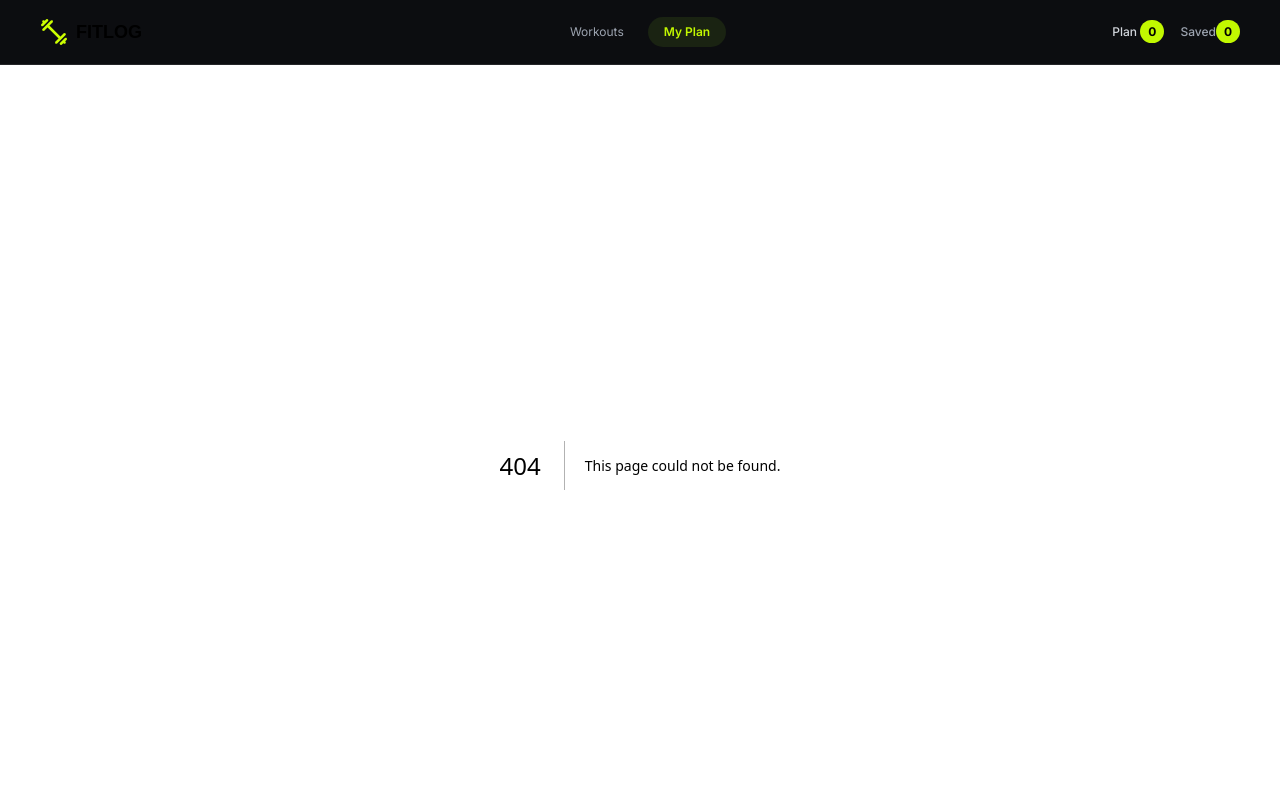
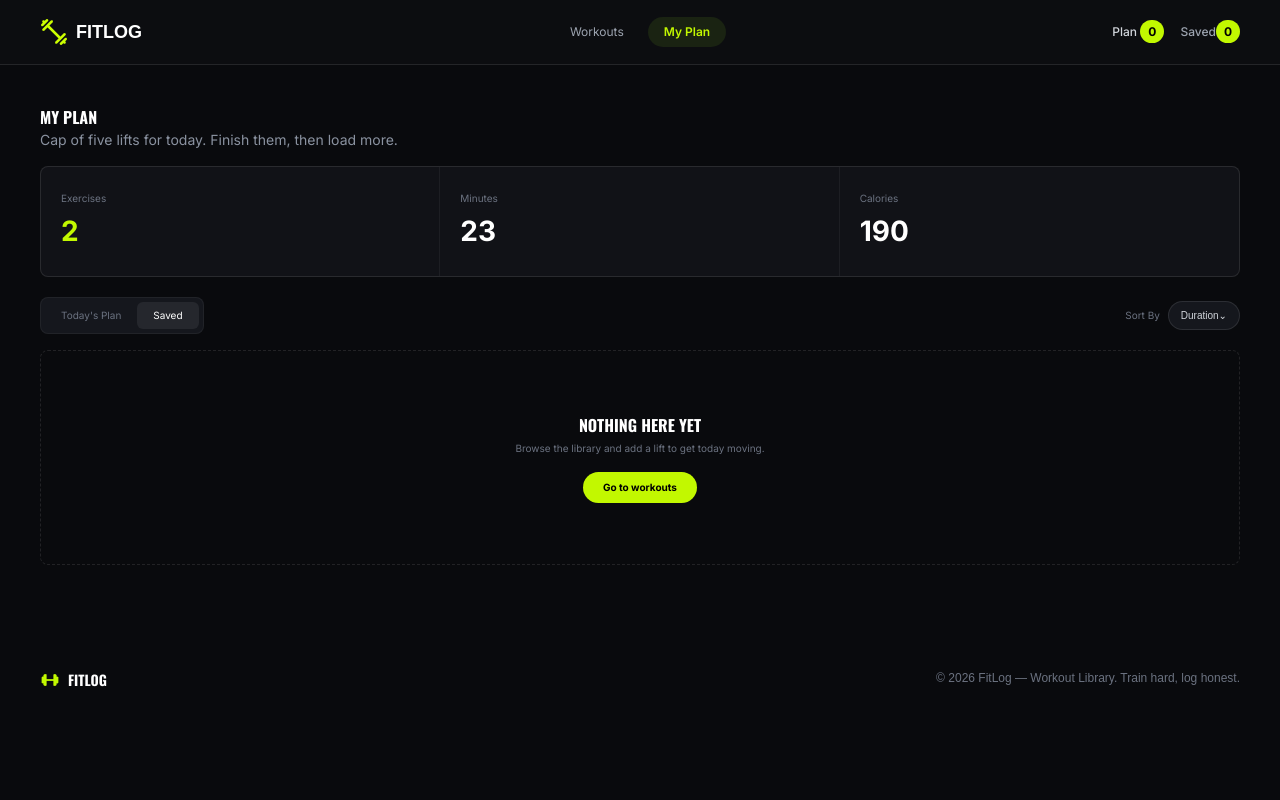
Before and after one commit to Avijit35cse/B14-A6-Fit-Log, a Next.js app: page /my-plan in a window 1280 px wide. Before the commit this address had no page. Shown: the top 800 px of the page. Built offline with nearby package versions, Linux system fonts and the light colour scheme.

Commit message:
UI of my-plan section added

```diff
--- /dev/null
+++ b/src/app/my-plan/page.tsx
@@ -0,0 +1,12 @@
+import MyPlan from '@/components/myPlan/MyPlan';
+
+
+const page = () => {
+    return (
+        <div>
+            <MyPlan/>
+        </div>
+    );
+};
+
+export default page;
--- /dev/null
+++ b/src/components/myPlan/MyPlan.tsx
@@ -0,0 +1,91 @@
+
+const MyPlan = () => {
+    return (
+       <section className="container mx-auto px-10 mt-10">
+            <div>
+                <h1 className="twxt-[30px] text-[#FFFFFF] font-bold font-oswald">MY PLAN</h1>
+                <p className="text-[14px] text-[#8A92A0] font-regular font-inter">Cap of five lifts for today. Finish them, then load more.</p>
+            </div>
+
+            <div className="grid grid-cols-3 bg-[#111217] border border-white/10 rounded-lg mt-4">
+
+                <div className="px-5 py-6 border-r border-white/5">
+                    <p className="text-[10px] text-[#6B7280] font-inter">
+                        Exercises
+                    </p>
+
+                    <p className="text-[28px] text-[#C2F800] font-bold font-inter mt-1">
+                        2
+                    </p>
+                </div>
+
+                <div className="px-5 py-6 border-r border-white/5">
+                    <p className="text-[10px] text-[#6B7280] font-inter">
+                        Minutes
+                    </p>
+
+                    <p className="text-[28px] text-white font-bold font-inter mt-1">
+                        23
+                    </p>
+                </div>
+
+                <div className="px-5 py-6">
+                    <p className="text-[10px] text-[#6B7280] font-inter">
+                        Calories
+                    </p>
+
+                    <p className="text-[28px] text-white font-bold font-inter mt-1">
+                        190
+                    </p>
+                </div>
+
+            </div>
+
+            {/* Tabs + Sort */}
+            <div className="flex items-center justify-between mt-5">
+
+                <div className="flex bg-[#15171D] rounded-lg p-1 border border-white/5">
+
+                    <button className="px-4 py-1.5 rounded-md text-[10px] text-[#6B7280] font-inter">
+                        Today&apos;s Plan
+                    </button>
+
+                    <button className="px-4 py-1.5 rounded-md bg-[#25272D] text-white text-[10px] font-inter">
+                        Saved
+                    </button>
+
+                </div>
+
+                <div className="flex items-center gap-2">
+                    <span className="text-[10px] text-[#6B7280] font-inter">
+                        Sort By
+                    </span>
+
+                    <button className="bg-[#15171D] border border-white/10 rounded-full px-3 py-1.5 text-[10px] text-[#D1D5DB]">
+                        Duration⌄
+                    </button>
+                </div>
+
+            </div>
+
+            {/* Empty State */}
+            <div className="min-h-[215px] border border-dashed border-white/10 rounded-lg mt-4 flex flex-col items-center justify-center text-center">
+
+                <h2 className="text-white text-[16px] font-bold font-oswald">
+                    NOTHING HERE YET
+                </h2>
+
+                <p className="text-[10px] text-[#6B7280] font-inter mt-1">
+                    Browse the library and add a lift to get today moving.
+                </p>
+
+                <button className="mt-4 bg-[#C2F800] text-black text-[10px] font-bold font-inter px-5 py-2 rounded-full">
+                    Go to workouts
+                </button>
+
+            </div>
+       </section>
+    );
+};
+
+export default MyPlan;
```
